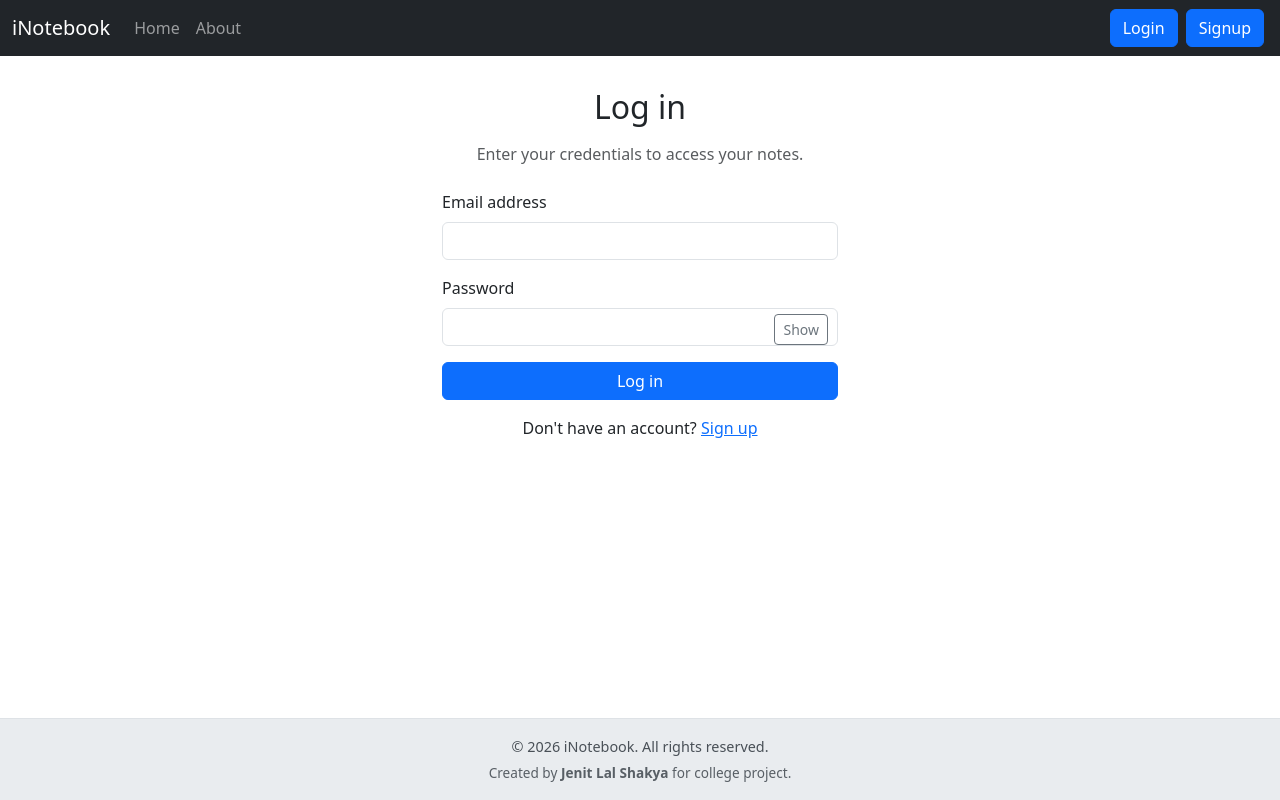
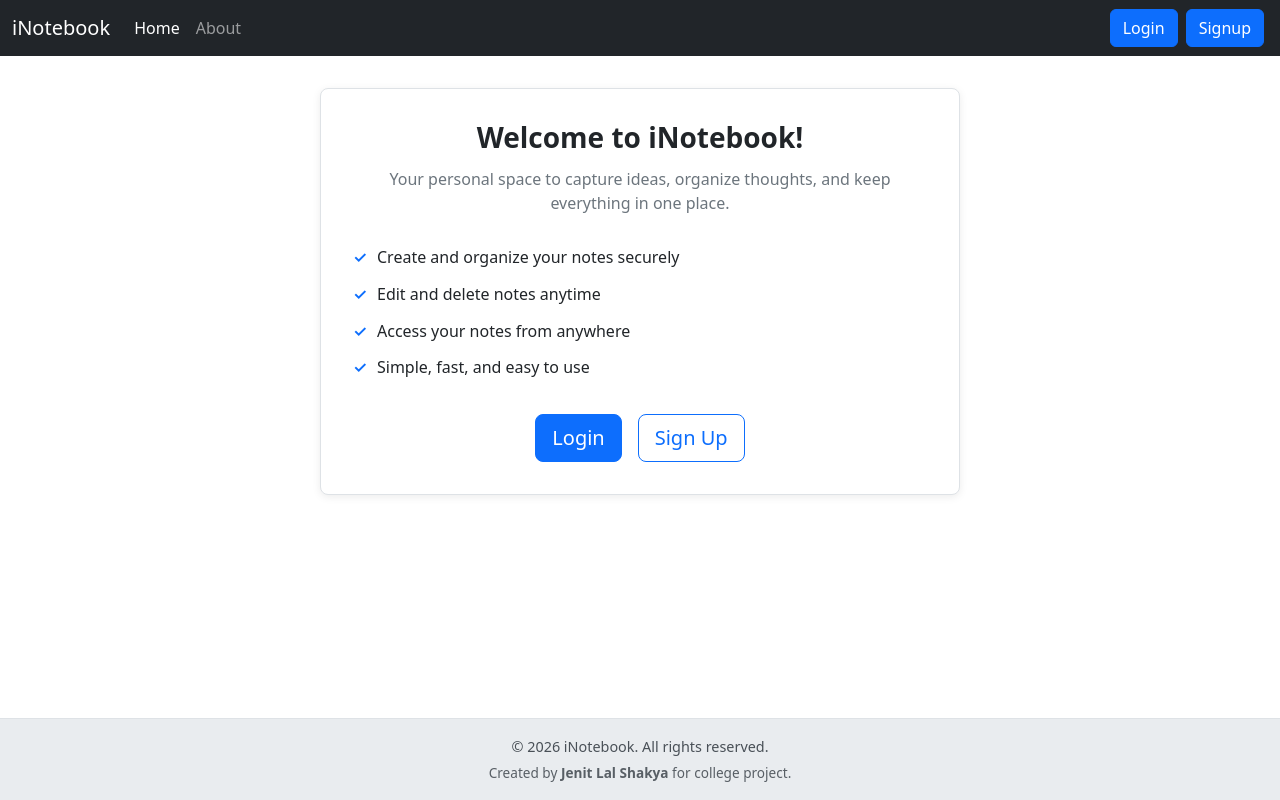
Before and after one commit to jenitlalshakya/inotebook, a React (Vite) app: page / in a window 1280 px wide. Before the commit this address led to /login. Built offline with nearby package versions, Linux system fonts and the light colour scheme.

Commit message:
Add Public Home

```diff
--- a/src/App.css
+++ b/src/App.css
@@ -48,6 +48,79 @@
 @media (max-width: 576px) {
   .auth-page {
     padding-top: 5rem;
+  }
+}
+
+/* Public home (landing for logged-out users) */
+.public-home {
+  max-width: 640px;
+  margin: 0 auto;
+}
+
+.public-home__card {
+  background: #fff;
+  border-radius: 0.5rem;
+  box-shadow: 0 0.125rem 0.5rem rgba(0, 0, 0, 0.08);
+  padding: 2rem;
+  border: 1px solid #dee2e6;
+}
+
+.public-home__title {
+  font-size: 1.75rem;
+  font-weight: 600;
+  margin-bottom: 0.75rem;
+  text-align: center;
+}
+
+.public-home__subtitle {
+  color: #6c757d;
+  text-align: center;
+  margin-bottom: 1.5rem;
+  line-height: 1.5;
+}
+
+.public-home__features {
+  list-style: none;
+  padding: 0;
+  margin: 0 0 1.75rem;
+}
+
+.public-home__features li {
+  padding: 0.4rem 0;
+  padding-left: 1.5rem;
+  position: relative;
+}
+
+.public-home__features li::before {
+  content: "✓";
+  position: absolute;
+  left: 0;
+  color: #0d6efd;
+  font-weight: 600;
+}
+
+.public-home__actions {
+  display: flex;
+  gap: 1rem;
+  justify-content: center;
+  flex-wrap: wrap;
+}
+
+@media (max-width: 576px) {
+  .public-home__card {
+    padding: 1.5rem;
+  }
+
+  .public-home__title {
+    font-size: 1.5rem;
+  }
+
+  .public-home__actions {
+    flex-direction: column;
+  }
+
+  .public-home__actions .btn {
+    width: 100%;
   }
 }
 
--- a/src/components/Addnote.jsx
+++ b/src/components/Addnote.jsx
@@ -21,15 +21,15 @@ const AddNote = () => {
             <h2>Add a Note</h2>
             <form className="my-3">
                 <div className="mb-3">
-                    <label htmlFor="title" className="form-label">Title</label>
+                    <label htmlFor="title" className="form-label fw-bold fs-5">Title</label>
                     <input type="text" className="form-control" id="title" name="title" aria-describedby="emailHelp" value={note.title} onChange={onChange} minLength={5} required />
                 </div>
                 <div className="mb-3">
-                    <label htmlFor="content" className="form-label">Content</label>
-                    <input type="text" className="form-control" id="content" name="content" value={note.content} onChange={onChange} minLength={5} required />
+                    <label htmlFor="content" className="form-label fw-bold fs-5">Content</label>
+                    <textarea type="text" className="form-control" id="content" name="content" value={note.content} onChange={onChange} minLength={5} required />
                 </div>
                 <div className="mb-3">
-                    <label htmlFor="tag" className="form-label">Tag</label>
+                    <label htmlFor="tag" className="form-label fw-bold fs-5">Tag</label>
                     <input type="text" className="form-control" id="tag" name="tag" value={note.tag} onChange={onChange} minLength={5} required />
                 </div>
 
--- a/src/components/Home.jsx
+++ b/src/components/Home.jsx
@@ -1,12 +1,12 @@
 import React from "react";
-import { Navigate } from "react-router-dom";
 import Notes from "./Notes";
+import PublicHome from "./PublicHome";
 
 const Home = () => {
     const token = localStorage.getItem("token");
 
     if (!token) {
-        return <Navigate to="/login" />;
+        return <PublicHome />;
     }
 
     return <Notes />;
--- /dev/null
+++ b/src/components/PublicHome.jsx
@@ -0,0 +1,39 @@
+import React from "react";
+import { Link } from "react-router-dom";
+
+const PublicHome = () => {
+    const features = [
+        "Create and organize your notes securely",
+        "Edit and delete notes anytime",
+        "Access your notes from anywhere",
+        "Simple, fast, and easy to use",
+    ];
+
+    return (
+        <div className="public-home auth-page">
+            <div className="public-home__card">
+                <h1 className="public-home__title">Welcome to iNotebook!</h1>
+                <p className="public-home__subtitle">
+                    Your personal space to capture ideas, organize thoughts, and keep everything in one place.
+                </p>
+
+                <ul className="public-home__features">
+                    {features.map((feature, idx) => (
+                        <li key={idx}>{feature}</li>
+                    ))}
+                </ul>
+
+                <div className="public-home__actions">
+                    <Link to="/login" className="btn btn-primary btn-lg">
+                        Login
+                    </Link>
+                    <Link to="/signup" className="btn btn-outline-primary btn-lg">
+                        Sign Up
+                    </Link>
+                </div>
+            </div>
+        </div>
+    );
+};
+
+export default PublicHome;
```
